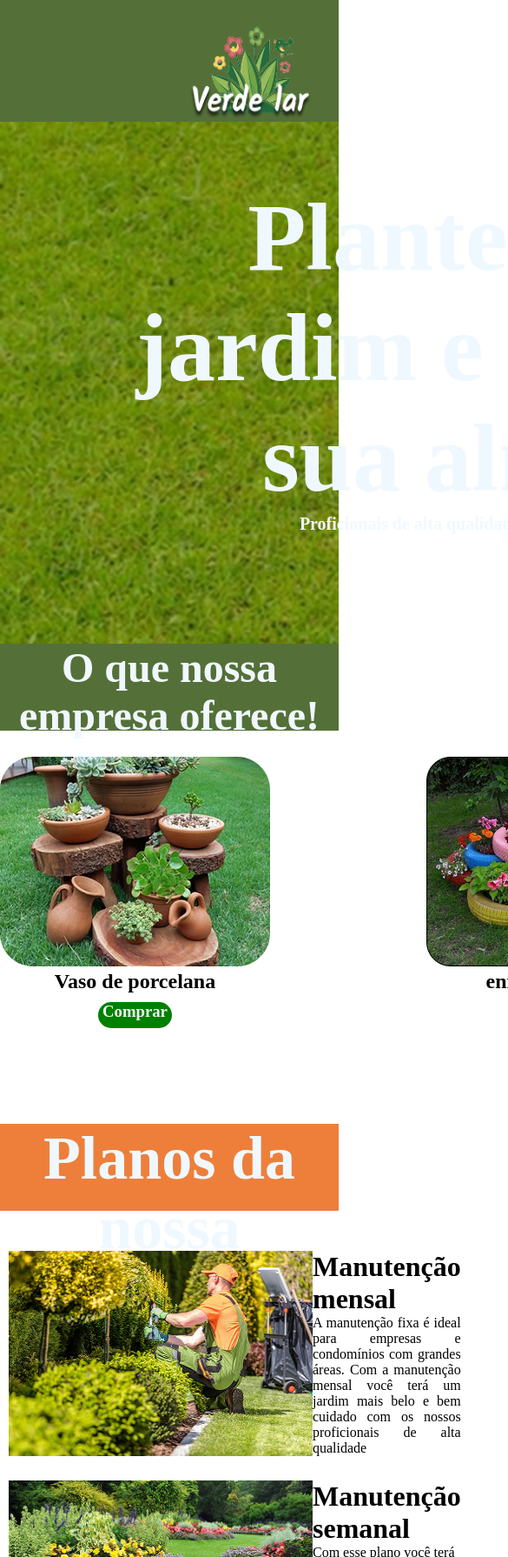
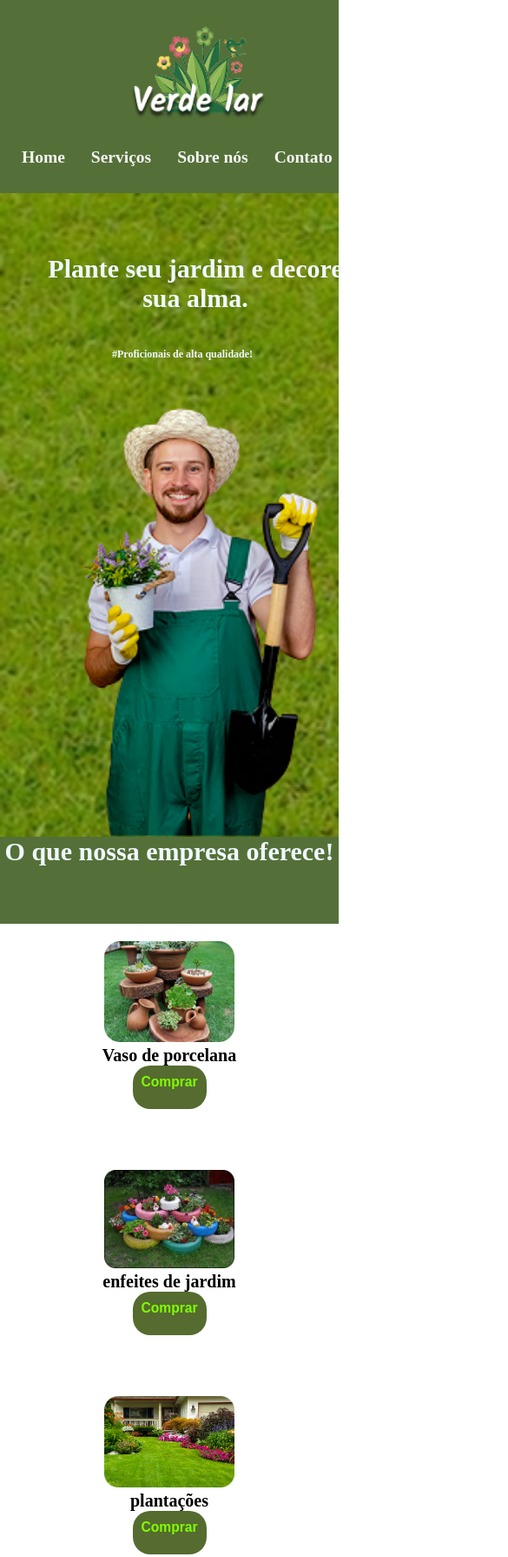
Before and after one commit to tarcisiodiasmeira/VerdeLa, a plain HTML site: page index.html in a window 390 px wide. Shown: the top 1790 px of the page at 87% size, 585 px wide, since content can reach past the window. Drawn offline with Linux system fonts and the light colour scheme.

Commit message:
responsivel

```diff
--- /dev/null
+++ b/EEEstilo.css
@@ -0,0 +1,94 @@
+
+*{
+    margin: 0px  ;
+    padding: 0;
+    box-sizing: border-box;
+}body{
+    text-align: center;
+}
+#formulario{
+    color: aliceblue;
+    margin: 0px auto;
+
+}
+
+.butao{
+    background-color:bisque;
+    color: black;
+    border-radius: 20px;
+    transition: 0.3s;
+    padding: 5px;
+    border: black solid 2px;
+  }
+  .butao:hover {
+    cursor: pointer;
+    transform: scale(1.1);
+  }
+
+a:hover{
+    color:rgb(3, 238, 3);
+}
+#crescer{
+    padding: 10px;
+}
+#fundo{
+    background-image: url(./imagens/fundo.png);
+}
+#obgd{
+    color: aliceblue;
+}
+#logo{
+    margin-left: 200px;
+    height: 150px;
+    width: 180px;
+}
+#topo{
+    height: 140px;
+    background-color: rgb(84, 112, 56);
+    display: flex;
+}
+.imagens{
+    margin: 0;
+    width: 1000px;
+    height: 600px;
+}
+#tipos{
+    width: auto;
+    margin: 0 100px;
+
+}
+#descricoes{
+    display: flex;
+    text-align: end;
+    margin-bottom: 30px; ;
+    gap: 50px;
+    align-items: end;
+    font-size: 20px;
+    text-decoration: none;
+}
+#separa{
+    display: flex;
+    justify-content: baseline;
+    text-align: end;
+    gap: 250px;
+}
+a{
+    color: whitesmoke;
+    text-decoration: none;
+    transition: 0.3s;
+}
+@media screen and (max-width:800px){
+
+#logo{
+    margin-left: 10px;
+    height: 140px;
+    width: 150px;
+}
+#descricoes{
+    gap: 20px;
+    font-size: 16px;
+}
+#separa{
+    gap: 80px;
+}
+}
--- a/Estilo.css
+++ b/Estilo.css
@@ -12,10 +12,8 @@
     width: 180px;
 }
 #topo{
-    height: 140px;
     background-color: rgb(84, 112, 56);
     display: flex;
-
 }
 .imagens{
     margin: 0;
@@ -23,7 +21,7 @@
     height: 600px;
 }
 #tipos{
-    width: 1200px;
+    width: auto;
     margin: 0 100px;
 
 }
@@ -45,7 +43,19 @@
 a{
     color: whitesmoke;
     text-decoration: none;
+    transition: 0.3s;
 }
+.butão{
+    background-color: darkolivegreen;
+    color: chartreuse;
+    border-radius: 20px;
+    transition: 0.3s;
+    border: none;
+  }
+  .butão:hover {
+    cursor: pointer;
+    transform: scale(1.1);
+  }
 a:hover{
     color:rgb(3, 238, 3);
 }
@@ -54,7 +64,7 @@ a:hover{
     background-image: url(./imagens/fundo.png);
     background-repeat: no-repeat;
     background-size: cover;
-    height: 600px;
+    height: 505px;
     display: grid;
     width: auto;
     grid-template-rows: 1fr 1fr;
@@ -65,6 +75,7 @@ a:hover{
 #jardineiro{
     margin-top: 0px;
     margin-left: 60px;
+    width: 400px;
 }
 #manutencao{
     background-color: rgb(84, 112, 56);
@@ -79,15 +90,13 @@ a:hover{
     max-width: 1000px;
     align-items: center;
     justify-content:space-around;
-    gap: 180px;
-    margin: 30px auto;
-    margin-bottom: 100px;
+    gap: 60px;
+    margin: 20px auto;
 }
 h3{
     width: 85px;
     height: 30px;
     text-align: center;
-    background-color: green;
     margin: 10px auto;
     border-radius: 15px;
 }
@@ -105,25 +114,25 @@ h3{
     width: 800px;
     gap: 150px;
 }
-#obter{
+.obter{
     margin: 0px 10px;
-
+   font-size: 20px;
 }
 .branco{
     color: aliceblue;
-
 }
 #padrao{
-    justify-content: baseline;
+    display: contents;
 }
 #titulo{
-
-    width: 650px;
+    width: 350px;
     margin-left: 150px;
     margin-top: 70px;
 }
 #Proficionaiss{
+    margin-left: 60px;
     font-size: 20px;
+    width: 300px;
     font-family: paz;
 }
 #platesua{
@@ -143,9 +152,6 @@ h3{
 #padrao{
     width: 100%;
     gap: 20px;
-}
-.comeco{
-    margin: 10px;
 }
 .ponta{
     text-align: left;
@@ -172,10 +178,11 @@ h3{
 }
 #histo{
     width: 500px;
-    margin: 200px 70px;
+    margin: 40px 70px;
 }
 #juntar{
     display: flex;
+
     align-items: center;
     margin: 10px auto;
 }
@@ -188,11 +195,8 @@ footer{
     align-items: center;
     justify-content: space-between;
     height:300px;
-
 }
-
 #icones{
-
     align-items: center;
 }
 
@@ -201,12 +205,15 @@ footer{
     align-self: flex-end;
     margin-right: 100px;
 }
-
 #num{
     margin: 10px 20px;
    display: flex;
 
 }
+.opcoes{
+    width: 350px;
+}
+
 #insta{
     margin: 10px 20px;
     display: flex;
@@ -216,3 +223,149 @@ footer{
     width: 250px;
     margin-bottom: 70px;
 }
+.nim{
+    margin-bottom: 10px;
+}
+.planoname{
+    font-size: 30px;
+}
+@media screen and (max-width: 1100px){
+
+.planoname{
+    font-size: 18px;
+}
+   .linha>h1{
+    font-size: 24px;
+   }
+.opcoes{
+    width: 200px;
+}
+#manu{
+    font-size: 22px;
+}
+.tamanhoo{
+    width: 250px;
+    text-align: start;
+    margin-right: 70px;
+    align-items: start;
+    justify-content: flex-start;
+    justify-items: start;
+}
+.imagens2{
+    width: 150px;
+}
+#proficionais{
+    margin-left: 0px;
+}
+#juntar{
+    display: flex;
+    flex-wrap: wrap;
+    align-items: center;
+    margin: 10px auto;
+    justify-content: center;
+}
+#adiquirir{
+    display: none;
+    margin-bottom: 50px;
+}
+#descricoes{
+    gap: 30px;
+}
+#logo{
+    margin-left: 30px;
+    height: 150px;
+    width: 180px;
+}
+  #jardineiro{
+    width: 400px;
+    margin: 0px;
+  }
+  #separa{
+      display: flex;
+      justify-content: baseline;
+      text-align: end;
+      gap: 20px;
+  }
+
+#titulo{
+    width: 300px;
+    margin-left: 50px;
+    margin-top: 70px;
+}
+#platesua{
+    font-size: 60px;
+    width: 350px;
+}
+#adiquirir{
+    display: flex;
+    max-width: 1000px;
+    align-items: center;
+    justify-content:space-around;
+    gap: 70px;
+    margin: 20px auto;
+    margin-bottom: 100px;
+}
+}
+
+@media screen and (max-width:500px) {
+    #separa{
+        display: grid;
+    }
+    #descricoes{
+        font-size: 13px;
+        margin-left: 25px;
+    }
+    #logo{
+        width: 200px;
+        margin-left: 130px;
+        justify-content: center;
+    }
+    #bemvindo{
+        grid-template-columns: 0;
+        height: 740px;
+
+    }
+    #diminuifrase{
+        font-size: 30px;
+        align-items: center;
+        justify-content: center;
+    }
+    #adiquirir{
+        display: grid;
+        margin-bottom: 20px;
+    }
+    .linha{
+        display: grid;
+        justify-content: center;
+    }
+    .tamanhoo{
+        margin-bottom: 40px;
+    }
+    .padrao{
+        margin: 10px auto;
+    }
+    #img2{
+        width: 300px;
+        height: auto;
+        margin: 0px;
+    }
+    #fonte{
+        font-size: 35px;
+    }
+    footer{
+        display: grid;
+        height: auto;
+    }
+    #platesua{
+        font-size: 30px;
+        margin-bottom: 40px;
+    }
+    #pempresa{
+        font-size: 40px;
+    }
+
+#Proficionaiss{
+        margin-left: 10px;
+        font-size: 12px;
+    }
+}
--- a/eestilo.css
+++ b/eestilo.css
@@ -5,6 +5,7 @@
 *{
     margin: 0px;
 }
+
 #topo{
     height: 140px;
     background-color: rgb(84, 112, 56);
@@ -68,3 +69,52 @@ a:hover{
     color: rgb(41, 185, 101);
     text-shadow: 2px 2px black;
 }
+#paisagem{
+    width: 500px;
+}
+@media  screen and (max-width:800px){
+#quemsomos{
+    font-size: 16px;
+}
+    #logo{
+    margin-left: 10px;
+    height: 110px;
+    width: 120px;
+}
+#descricoes{
+    gap: 20px;
+    font-size: 16px;
+    margin-left: 60px;
+}
+#separa{
+    gap: 80px;
+}
+#sobre{
+    width: 400px;
+    height: auto;
+}
+#paisagem{
+    width: 350px;
+}
+}
+@media  screen and (max-width:500px) {
+    #nos{
+        display: contents;
+    }
+    #topo{
+        display: flex;
+        flex-wrap: wrap;
+        height: auto;
+    }
+    #sobre{
+        font-size: 20px;
+        width: 400px;
+    }
+    #descricoes{
+        font-size: 12px;
+        margin-top: 0px;
+    }
+    #paisagem{
+        width: 100%;
+    }
+}
--- a/index.html
+++ b/index.html
@@ -4,6 +4,8 @@
     <meta charset="UTF-8">
     <link rel="stylesheet" href="Estilo.css">
     <title>Verde lar</title>
+    <meta name="viewport" content="width=device-width, initial-scale=1.0">
+
      <link rel="icon" type="image/png" href="./imagens/ligo (1).png">
 </head>
 <body>
@@ -16,7 +18,7 @@
     <a href="./index.html" style="text-decoration: none"><h2>Home</h2></a>
     <a href="#manu" style="text-decoration: none"><h2>Serviços</h2></a>
     <a href="./Sobrenos.html" style="text-decoration: none"><h2>Sobre nós</h2></a>
-    <a href="https://www.whatsapp.com" style="text-decoration: none"><h2>Contato</h2></a>
+    <a href="contato.html" style="text-decoration: none"><h2>Contato</h2></a>
 
     </nav>
     </div>
@@ -25,36 +27,36 @@
   <section id="bemvindo">
     <div id="titulo">
     <h1 class="branco" id="platesua">Plante seu jardim e decore sua alma.</h1>
-    <h5  class="branco" id="Proficionaiss">Proficionais de alta qualidade!</h5>
+    <h5  class="branco" id="Proficionaiss">#Proficionais de alta qualidade!</h5>
     </div>
-    <img id="jardineiro"src="./imagens/jardineiro.png" alt="" height="600px">
+    <img id="jardineiro"src="./imagens/jardineiro.png" alt="" >
 
   </section>
 
   <section id="manutencao">
-    <h1>O que nossa empresa oferece!</h1>
+    <h1 id="diminuifrase">O que nossa empresa oferece!</h1>
   </section>
   <section id="adiquirir">
 
     <div class="produto">
-      <img src="./imagens/vasos.png" alt="">
-      <h2 id="obter">Vaso de porcelana</h2>
-      <a href="./compras.html"><h3>Comprar</h3></a>
+      <img class="imagens2" src="./imagens/vasos.png" alt="">
+      <h2 class="obter">Vaso de porcelana</h2>
+      <a href="./compras.html"><button class="butão"><h3>Comprar</h3></button></a>
     </div>
     <div class="produto">
-      <img src="./imagens/enfeites.png" alt="">
-      <h2 id="obter">enfeites de jardim</h2>
-      <a href="./compras.html"><h3>Comprar</h3></a>
+      <img class="imagens2" src="./imagens/enfeites.png" alt="">
+      <h2 class="obter">enfeites de jardim</h2>
+      <a href="./compras.html"><button class="butão"><h3>Comprar</h3></button></a>
     </div>
-    <div class="produto">
-      <img src="./imagens/Plantas.png" alt="">
-      <h2 id="obter">plantações</h2>
-      <a href="./compras.html"><h3>Comprar</h3></a>
+    <div  class="produto">
+      <img class="imagens2" src="./imagens/Plantas.png" alt="">
+      <h2 class="obter">plantações</h2>
+      <a href="./compras.html"><button class="butão"><h3>Comprar</h3></button></a>
     </div>
 
   </section>
   <div id="manu">
-    <h1>Planos da nossa empresa!</h1>
+    <h1 id="pempresa">Planos da nossa empresa!</h1>
   </div>
   <div id="padrao">
   <br><br>
@@ -62,41 +64,43 @@
 
     <div class="linha">
 
-    <img src="./imagens/manutencaofixa.png" width="350px" alt="">
+    <img src="./imagens/manutencaofixa.png" class="opcoes"  alt="">
 
     <div class="tamanhoo">
-      <h1>Manutenção mensal</h1>
-      <p style="text-align: justify;">A manutenção fixa é ideal para empresas e condomínios com grandes áreas. Com a manutenção mensal você terá um jardim mais belo e bem cuidado com os nossos proficionais de alta qualidade</p>
+      <h1 class="planoname">Manutenção mensal</h1>
+      <p style="text-align: justify;">A manutenção fixa é ideal para empresas e condomínios com grandes áreas. </p>
       </div>
 
-      <img width="350px" src="./imagens/grama.jpg">
+      <img class="opcoes" src="./imagens/grama.jpg">
       <div class="tamanhoo">
-        <h1>Manutenção da grama</h1>
+        <h1 class="planoname">Manutenção da grama</h1>
       <p>Deixamos sua grama a alta qualidade e um melhor ambiente</p>
       </div>
     </div>
   </div>
   <div class="comeco">
    <br>
+
     <div class="linha">
-    <img width="350px" src="./imagens/manusemanal.png">
+    <img class="opcoes"  src="./imagens/manusemanal.png">
       <div class="tamanhoo">
 
-    <h1>Manutenção semanal</h1>
+    <h1 class="planoname">Manutenção semanal</h1>
     <p>Com esse plano você terá uma
       manutenção por semana no
       seu jardim com proficionais de
       qualidade.</p>
      </div>
-     <img width="350px" src="./imagens/molhar.jpeg" alt="">
+     <img class="opcoes"  src="./imagens/molhar.jpeg" alt="">
+
      <div class="tamanhoo">
-      <h1>irrigação</h1>
+      <h1  class="planoname">irrigação</h1>
       <p style="text-align: justify;">Aqui fazemos irrigação diariamente ou quatro veses na semana.</p>
     </div>
    </div>
        </div>
 </div>
-    <br><br><br><br><br>
+    <br>
     <a href="compras.html"><img id="vaicomcalma" src="./imagens/assine (2).png" alt=""></a>
 
     <section id="historia">
--- a/vai.css
+++ b/vai.css
@@ -61,3 +61,18 @@ a:hover{
     text-align: center;
     display: flex;
 }
+@media screen and (max-width:900px){
+    #logo{
+        margin-left: 10px;
+        height: 140px;
+        width: 150px;
+    }
+    #descricoes{
+        gap: 20px;
+        font-size: 16px;
+        margin-left: 70px;
+    }
+    #separa{
+        gap: 80px;
+    }
+}
```
Also changed, not shown: Sobrenos.html (+5 -3 lines), compras.html (+4 -2 lines), contato.html (added, +39 -0 lines).
